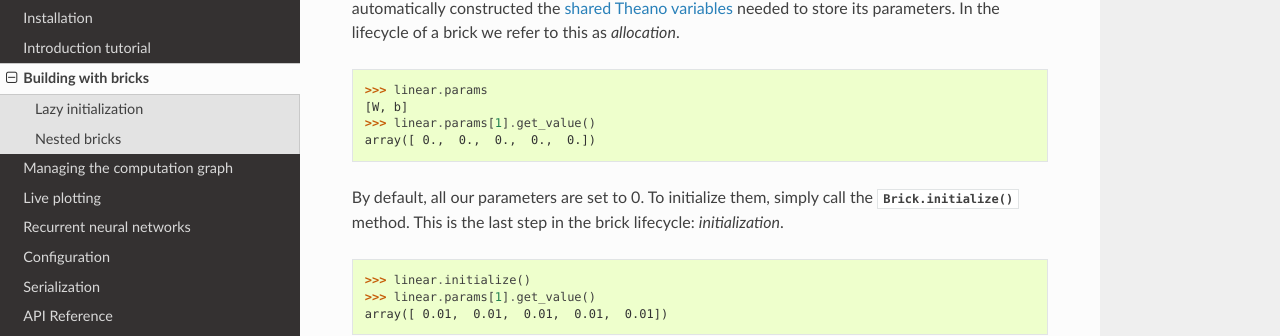
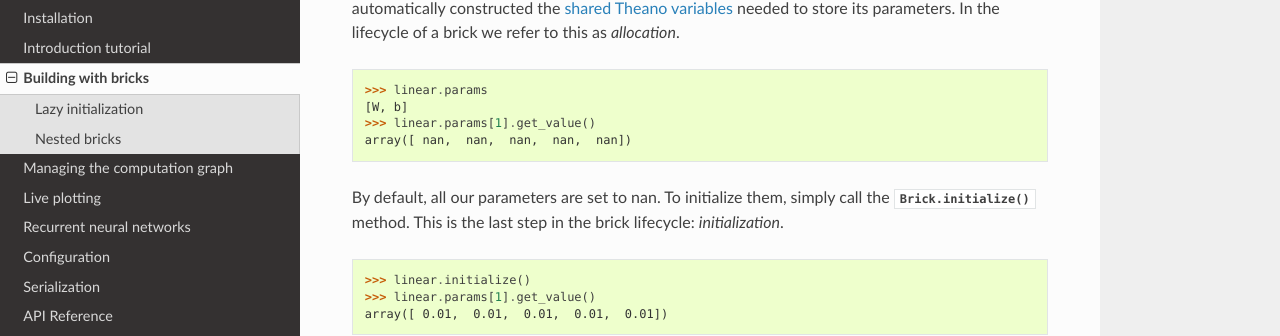
Before and after one commit to mila-iqia/blocks, a Sphinx documentation site: the page built from docs/bricks_overview.rst, in a window 1280 px wide and 900 px high, scrolled down 680 px. Shown: the part 127-463 px from the top of the window. Built offline with Sphinx 7.4.7 and the Read the Docs theme 2.0.0, drawn with Linux system fonts in a browser that asks for light colours.

Commit message:
Update the doc concerning the nan allocation

```diff
--- a/docs/bricks_overview.rst
+++ b/docs/bricks_overview.rst
@@ -40,9 +40,9 @@ of a brick we refer to this as *allocation*.
     >>> linear.params
     [W, b]
     >>> linear.params[1].get_value() # doctest: +SKIP
-    array([ 0.,  0.,  0.,  0.,  0.])
+    array([ nan,  nan,  nan,  nan,  nan])
 
-By default, all our parameters are set to 0. To initialize them, simply
+By default, all our parameters are set to nan. To initialize them, simply
 call the :meth:`.Brick.initialize` method. This is the last step in the
 brick lifecycle: *initialization*.
 
--- a/docs/cg.rst
+++ b/docs/cg.rst
@@ -2,7 +2,7 @@ Managing the computation graph
 ==============================
 
 Theano constructs computation graphs of mathematical expressions. Bricks help
-you :doc:`build these graphs <bricks_overview>`, but it does more than that.
+you :doc:`build these graphs <bricks_overview>`, but they do more than that.
 When you apply a brick to a Theano variable, it automatically *annotates* this
 Theano variable, in two ways:
 
```
